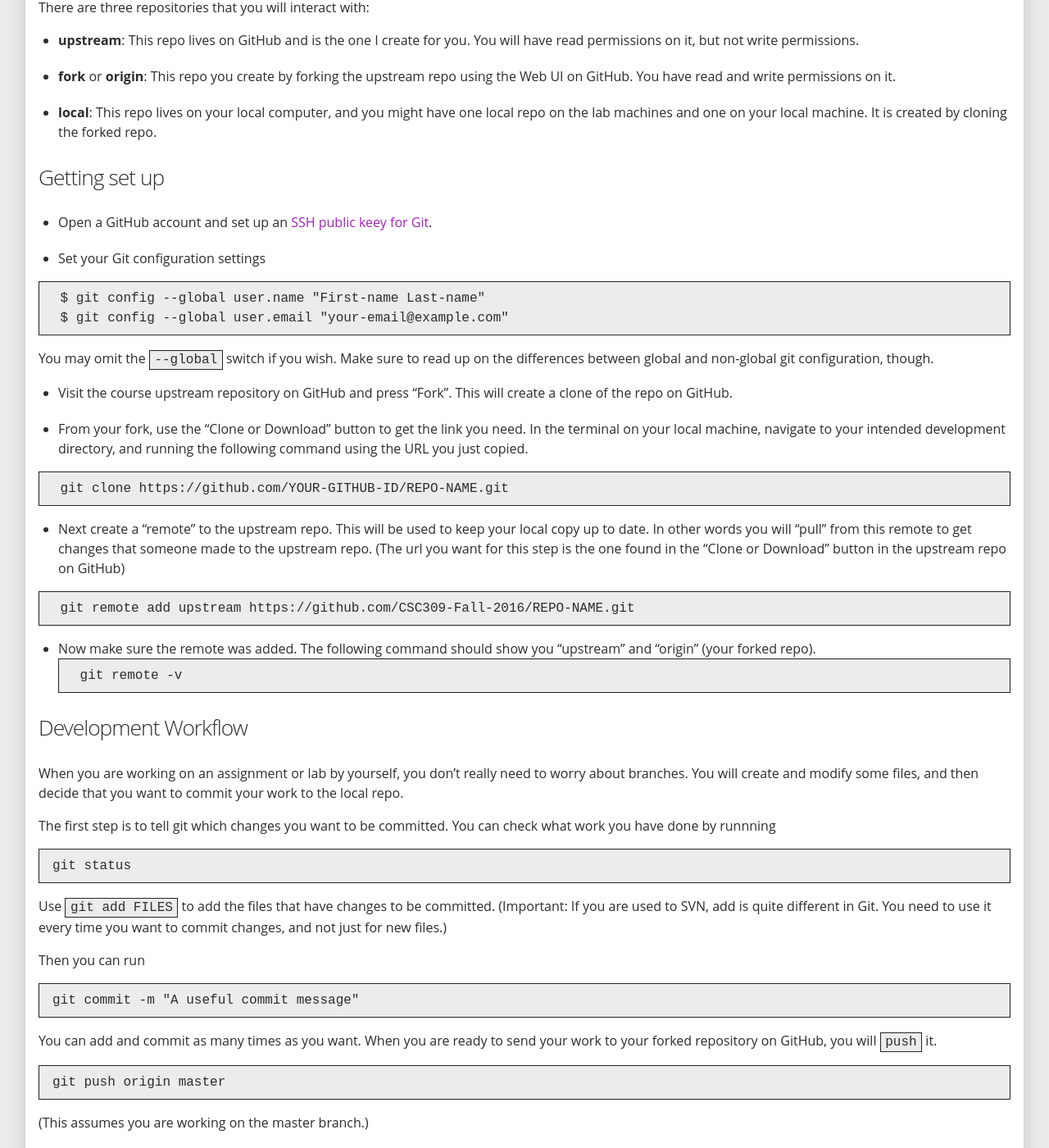
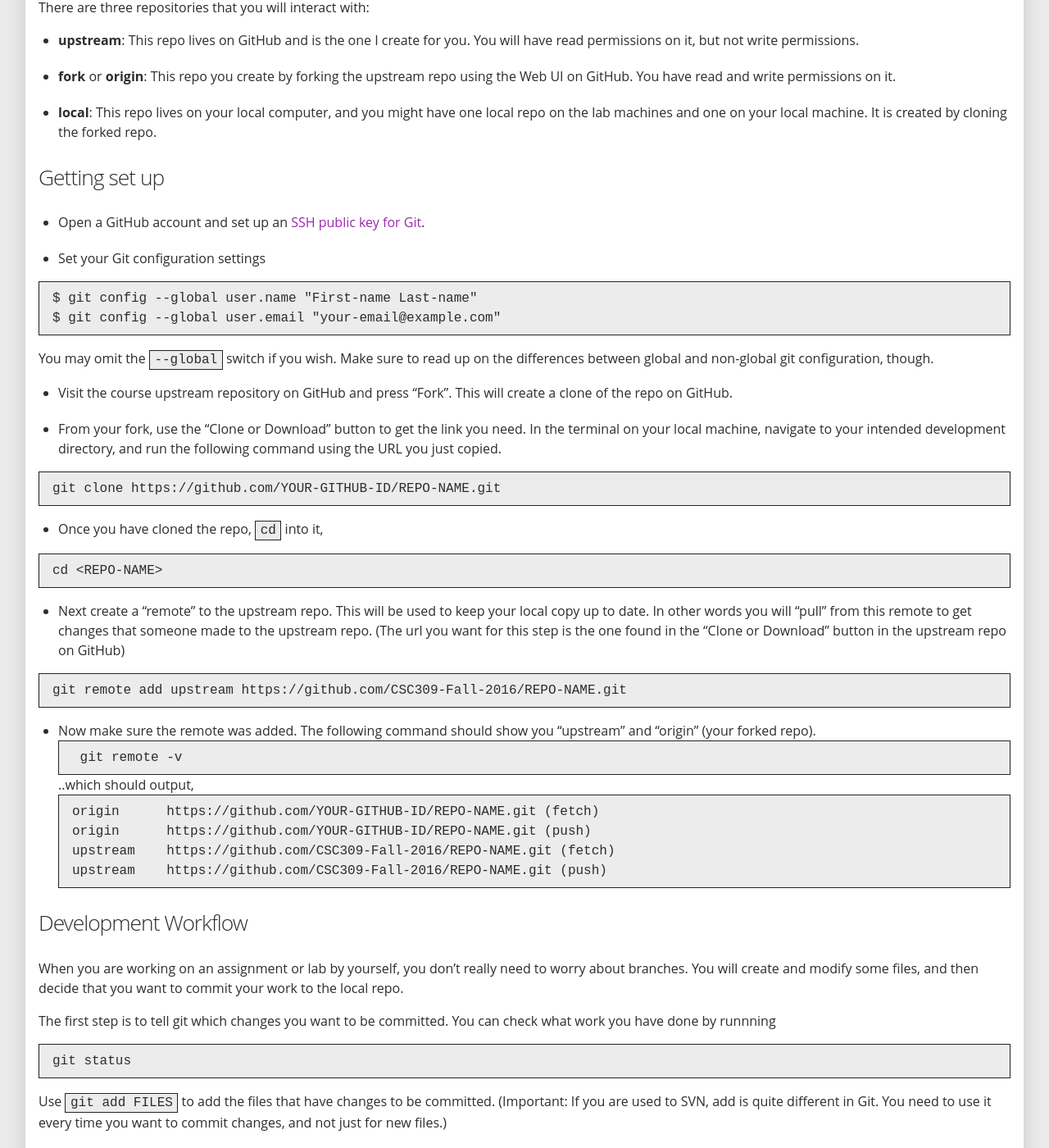
Before and after one commit to nigef/CSC309-Fall-2016.github.io, a Jekyll site: the page built from git-primer.md, in a window 1280 px wide and 1400 px high, scrolled down 373 px. Shown: the whole window at 82% size. Built offline with Jekyll 4.4.1, drawn with Linux system fonts in a browser that asks for light colours.

Commit message:
fixed typo, addded a bit more wording.

````diff
--- a/git-primer.md
+++ b/git-primer.md
@@ -15,35 +15,50 @@ There are three repositories that you will interact with:
 
 ### Getting set up
 
-  - Open a GitHub account and set up an [SSH public keey for Git](https://help.github.com/articles/generating-an-ssh-key/).
+  - Open a GitHub account and set up an [SSH public key for Git](https://help.github.com/articles/generating-an-ssh-key/).
 
   - Set your Git configuration settings
 
 ```
- $ git config --global user.name "First-name Last-name"
- $ git config --global user.email "your-email@example.com"
+$ git config --global user.name "First-name Last-name"
+$ git config --global user.email "your-email@example.com"
 ```
 
   You may omit the `--global` switch if you wish. Make sure to read up on the differences between global and non-global git configuration, though.
 
   - Visit the course upstream repository on GitHub and press "Fork".  This will create a clone of the repo on GitHub.
 
-  - From your fork, use the "Clone or Download" button to get the link you need. In the terminal on your local machine, navigate to your intended development directory, and running the following command using the URL you just copied.
+  - From your fork, use the "Clone or Download" button to get the link you need. In the terminal on your local machine, navigate to your intended development directory, and run the following command using the URL you just copied.
 
 ```
- git clone https://github.com/YOUR-GITHUB-ID/REPO-NAME.git
+git clone https://github.com/YOUR-GITHUB-ID/REPO-NAME.git
+```
+
+  - Once you have cloned the repo, `cd` into it,
+
+```
+cd <REPO-NAME>
 ```
 
   - Next create a "remote" to the upstream repo.  This will be used to keep your local copy up to date.  In other words you will "pull" from this remote to get changes that someone made to the upstream repo.  (The url you want for this step is the one found in the "Clone or Download" button in the upstream repo on GitHub)
 
 ```
- git remote add upstream https://github.com/CSC309-Fall-2016/REPO-NAME.git
+git remote add upstream https://github.com/CSC309-Fall-2016/REPO-NAME.git
 ```
 
   - Now make sure the remote was added.  The following command should show you "upstream" and "origin" (your forked repo).
 ```
  git remote -v
 ```
+
+    ..which should output,
+
+    ```
+    origin      https://github.com/YOUR-GITHUB-ID/REPO-NAME.git (fetch)
+    origin      https://github.com/YOUR-GITHUB-ID/REPO-NAME.git (push)
+    upstream    https://github.com/CSC309-Fall-2016/REPO-NAME.git (fetch)
+    upstream    https://github.com/CSC309-Fall-2016/REPO-NAME.git (push)
+    ```
 
 ### Development Workflow
 
````
